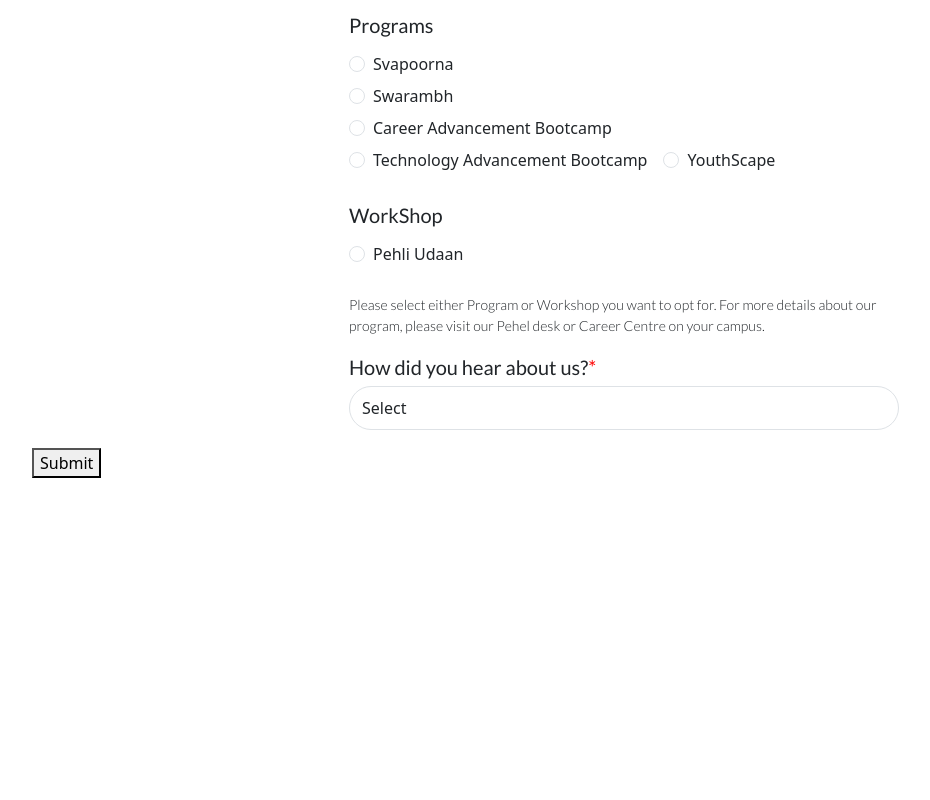
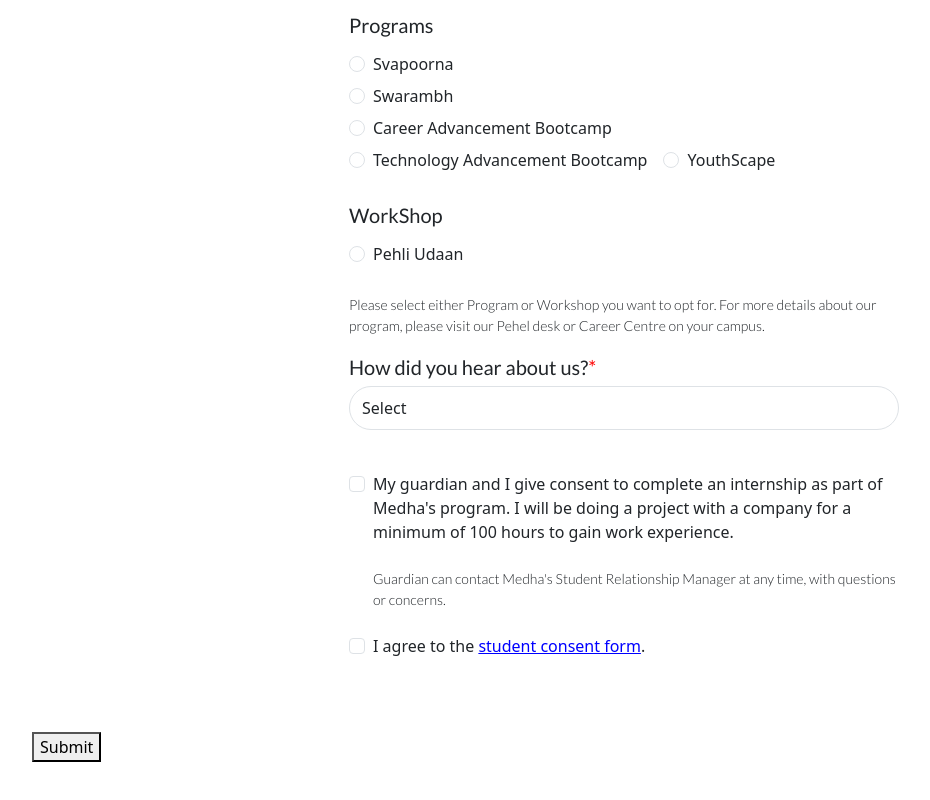
Before and after one commit to gitmedha/pehel2.0, a React (Create React App) app: page / in a window 1280 px wide. Shown: the part 1680-2480 px from the top of the page, without its empty margins (16-946 px from the left). Before the commit the page ends 2206 px from the top, so only its background shows below. Built offline with nearby package versions, Linux system fonts and the light colour scheme; no server answers.

Commit message:
added consent form

```diff
--- a/src/App.css
+++ b/src/App.css
@@ -15,13 +15,11 @@
   font-weight: 400;
   font-style: normal;
 }
-
 .lato-bold {
   font-family: "Lato", sans-serif;
   font-weight: 700;
   font-style: normal;
 }
-
 .lato-black {
   font-family: "Lato", sans-serif;
   font-weight: 900;
@@ -33,31 +31,26 @@
   font-weight: 100;
   font-style: italic;
 }
-
 .lato-light-italic {
   font-family: "Lato", sans-serif;
   font-weight: 300;
   font-style: italic;
 }
-
 .lato-regular-italic {
   font-family: "Lato", sans-serif;
   font-weight: 400;
   font-style: italic;
 }
-
 .lato-bold-italic {
   font-family: "Lato", sans-serif;
   font-weight: 700;
   font-style: italic;
 }
-
 .lato-black-italic {
   font-family: "Lato", sans-serif;
   font-weight: 900;
   font-style: italic;
 }
-
 .fz-16{
   font-size: 20px;
 }
@@ -67,7 +60,6 @@
 .fields-display{
   display: grid;
 }
-
 .form-control:focus{
   box-shadow: none !important;
   border-color: #ccc !important;
@@ -103,7 +95,12 @@
     -webkit-appearance: none;
     margin: 0;
 }
-
+.consent-form{
+  width: 550px;
+}
+.link{
+  color: blue;
+}
 @media only screen and (max-width: 768px) {
   .form-control {
     width: 100% !important;
--- /dev/null
+++ b/src/main/ConsentSection.js
@@ -0,0 +1,20 @@
+import React from 'react';
+
+const ConsentSection = ({})=>{
+    return(
+        <div class="form-check py-5 consent-form">
+            <input class="form-check-input" type="checkbox" value="" id="flexCheckChecked" />
+            <label class="form-check-label" for="flexCheckChecked">
+            My guardian and I give consent to complete an internship as part of Medha's program. I will be doing a project with a company for a minimum of 100 hours to gain work experience.
+            </label>
+            <div className='disclaimer lato-light mt-4'>Guardian can contact Medha's Student Relationship Manager at any time, with questions or concerns.</div>
+            <br></br>
+            <input class="form-check-input" type="checkbox" value="" id="flexCheckChecked" />
+            <label class="form-check-label" for="flexCheckChecked">
+            I agree to the <a className='link'>student consent form</a>.
+            </label>
+        </div>
+    )
+}
+
+export default ConsentSection;
--- a/src/main/Registrationform.js
+++ b/src/main/Registrationform.js
@@ -11,15 +11,14 @@
 import DonationForm from './DonationForm';
 import EmailField from './EmailField';
 import SelectField from './SelectField';
+import ConsentSection from './ConsentSection';
 
 const RegistrationForm = () => {
   const [inputValue, setInputValue] = useState('');
-  const [iNGOId, setiNGOId] = useState('12');
 
   const handleInputChange = (e) => {
     setInputValue(e.target.value);
   };
-
 
   const onButtonClicked =(e) =>{
     e.preventDefault();
@@ -110,6 +109,9 @@
           <SelectField nameOfLabel ={"How did you hear about us?"} isMandatory={true}/>
         </div>
       </div>
+      <div className='d-lg-flex justify-content-lg-center'>
+        <ConsentSection/>
+      </div>
       <br></br>
       {/* <DonationForm/> */}
       <button onClick={onButtonClicked}>Submit</button>
```
